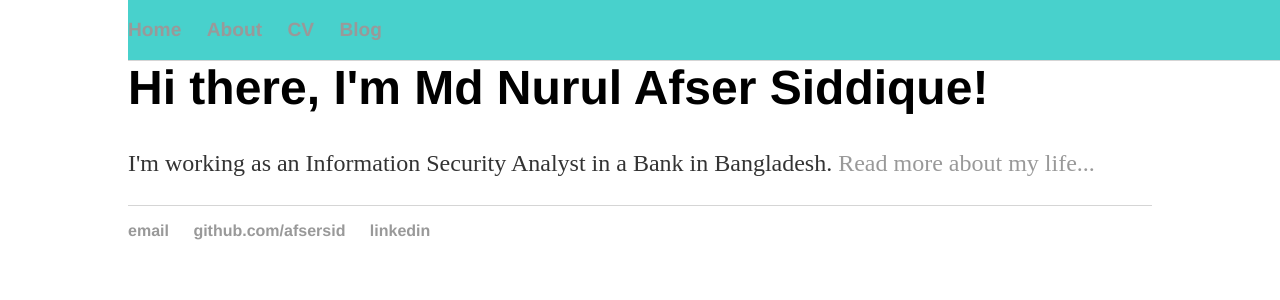
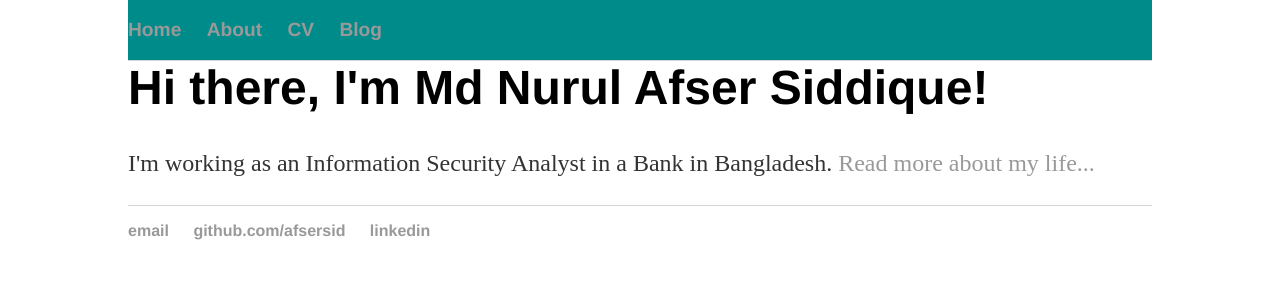
Before and after one commit to afsersid/afsersid.github.io, a Jekyll site: the page built from index.html, in a window 1280 px wide. Shown: the top 300 px of the page. Built offline with Jekyll 4.4.1, drawn with Linux system fonts in a browser that asks for light colours.

Commit message:
Update main.css

```diff
--- a/css/main.css
+++ b/css/main.css
@@ -33,8 +33,8 @@ nav {
     font-size: 1.2em;
     position: fixed;
     top: 0;
-    width: 100%;
-    background-color: #48D1CC;
+    width: 80%;
+    background-color: #008B8B;
 }
 footer {
     border-top: 1px solid #d5d5d5;
```
